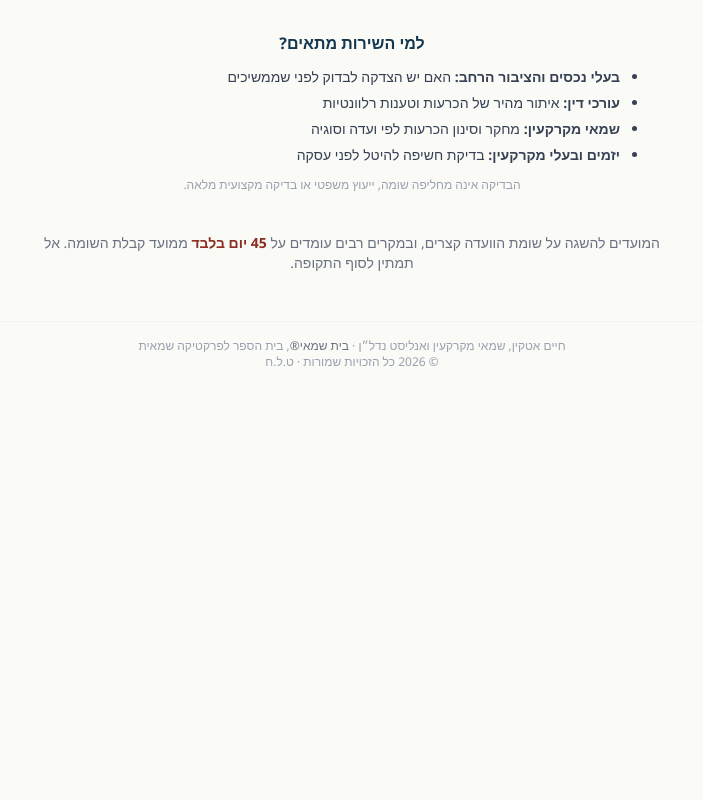
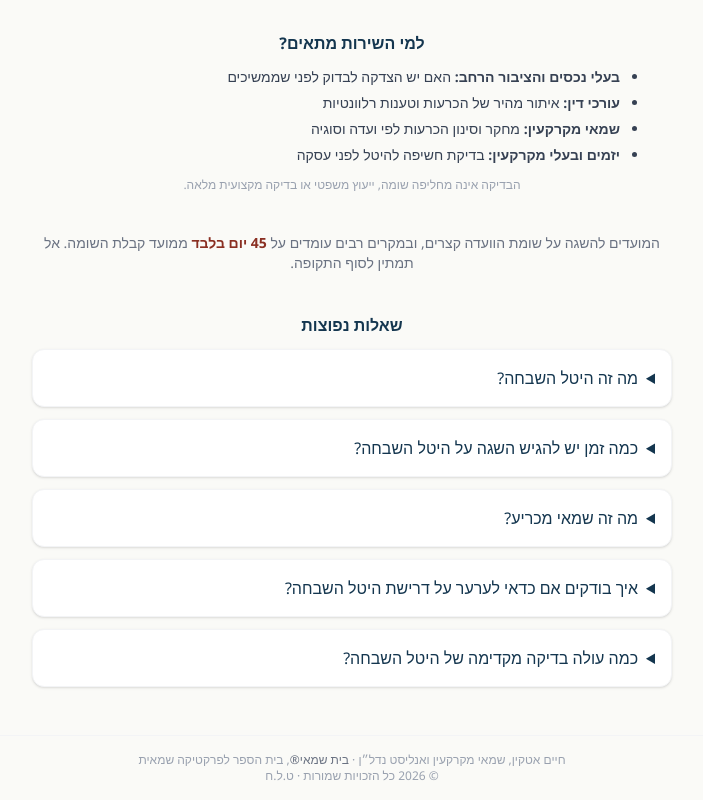
Before and after one commit to haimetkin-lgtm/hetel-hasbaha, a Next.js app: page /hetel-hasbaha/ in a window 1280 px wide. Shown: the part 963-1763 px from the top of the page, without its empty margins (288-991 px from the left). Before the commit the page ends 1349 px from the top, so only its background shows below. Built offline with nearby package versions, Linux system fonts and the light colour scheme.

Commit message:
Add SEO fundamentals: robots.txt, sitemap.xml, structured data, FAQ section
Adds Service and FAQPage JSON-LD (schema.org), and a visible FAQ block
on the homepage covering common informational queries about betterment
levies, appeal deadlines, and decisive appraisers.

```diff
--- a/app/page.tsx
+++ b/app/page.tsx
@@ -1,6 +1,58 @@
+const FAQ = [
+  {
+    q: "מה זה היטל השבחה?",
+    a: "היטל השבחה הוא תשלום לוועדה המקומית לתכנון ובנייה, המחושב על עליית שווי נכס בעקבות אישור תוכנית, הקלה או שימוש חורג. שיעורו בדרך כלל מחצית מסכום ההשבחה שנקבעה.",
+  },
+  {
+    q: "כמה זמן יש להגיש השגה על היטל השבחה?",
+    a: "המועדים להשגה על שומת הוועדה קצרים, ובמקרים רבים עומדים על 45 יום בלבד ממועד קבלת השומה. ייתכנו מחלוקות על מהו מועד הקבלה בפועל, ולכן מומלץ לא להמתין לסוף התקופה.",
+  },
+  {
+    q: "מה זה שמאי מכריע?",
+    a: "כשיש מחלוקת בין שמאי הוועדה לשמאי מטעם בעל הנכס על גובה ההשבחה, כל צד יכול לפנות לשמאי מכריע, גורם מוסמך שמכריע בין השומות. הכרעותיו מתפרסמות במאגר ציבורי של משרד המשפטים.",
+  },
+  {
+    q: "איך בודקים אם כדאי לערער על דרישת היטל השבחה?",
+    a: "בדיקה ראשונית מאתרת הכרעות של שמאים מכריעים בוועדה הרלוונטית, ובודקת אם יש תקדימים או סוגיות דומות שעשויות להצדיק בדיקה מקצועית מלאה של שומת הוועדה, לפני שמחליטים אם להמשיך.",
+  },
+  {
+    q: "כמה עולה בדיקה מקדימה של היטל השבחה?",
+    a: "המחיר נע בין 280 ל-480 ₪, ונקבע לפי היקף ההכרעות הקיימות בוועדה המקומית הרלוונטית. המחיר המדויק מוצג לפני התשלום.",
+  },
+];
+
+const FAQ_JSON_LD = {
+  "@context": "https://schema.org",
+  "@type": "FAQPage",
+  mainEntity: FAQ.map((item) => ({
+    "@type": "Question",
+    name: item.q,
+    acceptedAnswer: { "@type": "Answer", text: item.a },
+  })),
+};
+
+const SERVICE_JSON_LD = {
+  "@context": "https://schema.org",
+  "@type": "Service",
+  serviceType: "בדיקת סבירות ראשונית לדרישת היטל השבחה",
+  provider: {
+    "@type": "Person",
+    name: "חיים אטקין",
+    jobTitle: "שמאי מקרקעין",
+  },
+  areaServed: { "@type": "Country", name: "IL" },
+  offers: {
+    "@type": "Offer",
+    priceCurrency: "ILS",
+    priceSpecification: { "@type": "PriceSpecification", minPrice: 280, maxPrice: 480, priceCurrency: "ILS" },
+  },
+};
+
 export default function Home() {
   return (
     <main className="max-w-2xl mx-auto px-4 py-10">
+      <script type="application/ld+json" dangerouslySetInnerHTML={{ __html: JSON.stringify(SERVICE_JSON_LD) }} />
+      <script type="application/ld+json" dangerouslySetInnerHTML={{ __html: JSON.stringify(FAQ_JSON_LD) }} />
       <section className="text-center mb-10">
         <h1 className="text-2xl md:text-3xl font-bold text-[#14364f] leading-snug mb-3">
           קיבלת דרישת היטל השבחה?
@@ -72,13 +124,25 @@ export default function Home() {
         </p>
       </section>
 
-      <section className="text-center text-sm text-gray-500">
+      <section className="text-center text-sm text-gray-500 mb-10">
         <p>
           המועדים להשגה על שומת הוועדה קצרים, ובמקרים רבים עומדים על{" "}
           <strong className="text-[#8a2f22]">45 יום בלבד</strong> ממועד קבלת השומה. אל תמתין לסוף
           התקופה.
         </p>
       </section>
+
+      <section>
+        <h2 className="font-bold text-[#14364f] mb-3 text-center">שאלות נפוצות</h2>
+        <div className="space-y-3">
+          {FAQ.map((item) => (
+            <details key={item.q} className="bg-white border border-gray-100 rounded-xl p-4 shadow-sm">
+              <summary className="font-medium text-[#14364f] cursor-pointer">{item.q}</summary>
+              <p className="text-sm text-gray-600 mt-2 leading-relaxed">{item.a}</p>
+            </details>
+          ))}
+        </div>
+      </section>
     </main>
   );
 }
--- /dev/null
+++ b/app/robots.ts
@@ -0,0 +1,14 @@
+import { MetadataRoute } from "next";
+
+export const dynamic = "force-static";
+
+export default function robots(): MetadataRoute.Robots {
+  return {
+    rules: {
+      userAgent: "*",
+      allow: "/",
+      disallow: ["/report/"],
+    },
+    sitemap: "https://haimetkin-lgtm.github.io/hetel-hasbaha/sitemap.xml",
+  };
+}
--- /dev/null
+++ b/app/sitemap.ts
@@ -0,0 +1,12 @@
+import { MetadataRoute } from "next";
+
+export const dynamic = "force-static";
+
+const BASE_URL = "https://haimetkin-lgtm.github.io/hetel-hasbaha";
+
+export default function sitemap(): MetadataRoute.Sitemap {
+  return [
+    { url: BASE_URL, lastModified: new Date(), changeFrequency: "weekly", priority: 1 },
+    { url: `${BASE_URL}/check`, lastModified: new Date(), changeFrequency: "weekly", priority: 0.9 },
+  ];
+}
```
